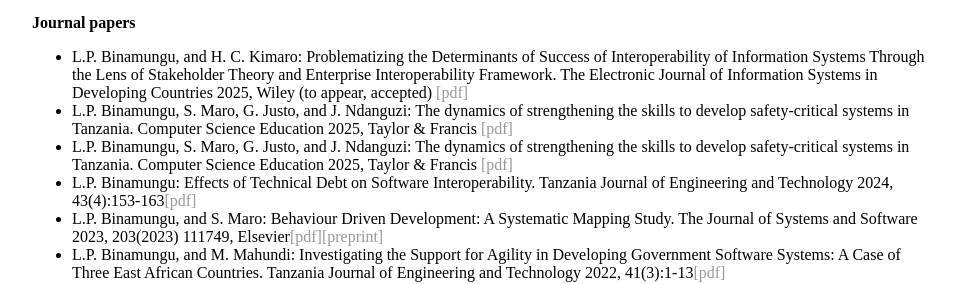
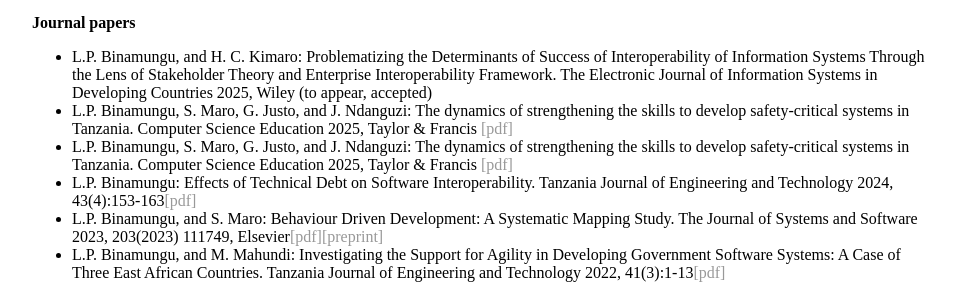
Before and after one commit to lepebina/lepebina.github.io, a Jekyll site: the page built from publications.html, in a window 1280 px wide. Shown: the part 695-979 px from the top of the page, without its empty margins (160-1119 px from the left). Built offline with Jekyll 4.4.1, drawn with Linux system fonts in a browser that asks for light colours.

Commit message:
Update publications.html

```diff
--- a/publications.html
+++ b/publications.html
@@ -23,7 +23,7 @@ title: Leonard Peter Binamungu
 
 	<b> Journal papers</b>
 	<ul>
-	       <li>L.P. Binamungu, and H. C. Kimaro: Problematizing the Determinants of Success of Interoperability of Information Systems Through the Lens of Stakeholder Theory and Enterprise Interoperability Framework. The Electronic Journal of Information Systems in Developing Countries 2025, Wiley (to appear, accepted) <a href="https://www.tandfonline.com/doi/pdf/10.1080/08993408.2025.2492482?casa_token=cCUgHEM0XegAAAAA:cJEGMf1oX0bmEZn_n1qQU5ap27YcEllKsF-WgySlXSKayQqRCxzfzKZ3quiWntz7xFDWOZy5tVQFOX70_g">[pdf]</a></li>
+	       <li>L.P. Binamungu, and H. C. Kimaro: Problematizing the Determinants of Success of Interoperability of Information Systems Through the Lens of Stakeholder Theory and Enterprise Interoperability Framework. The Electronic Journal of Information Systems in Developing Countries 2025, Wiley (to appear, accepted)</li>
                <li>L.P. Binamungu, S. Maro, G. Justo, and J. Ndanguzi: The dynamics of strengthening the skills to develop safety-critical systems in Tanzania. Computer Science Education 2025, Taylor & Francis <a href="https://www.tandfonline.com/doi/pdf/10.1080/08993408.2025.2492482?casa_token=cCUgHEM0XegAAAAA:cJEGMf1oX0bmEZn_n1qQU5ap27YcEllKsF-WgySlXSKayQqRCxzfzKZ3quiWntz7xFDWOZy5tVQFOX70_g">[pdf]</a></li>
 		<li>L.P. Binamungu, S. Maro, G. Justo, and J. Ndanguzi: The dynamics of strengthening the skills to develop safety-critical systems in Tanzania. Computer Science Education 2025, Taylor & Francis <a href="https://www.tandfonline.com/doi/pdf/10.1080/08993408.2025.2492482?casa_token=cCUgHEM0XegAAAAA:cJEGMf1oX0bmEZn_n1qQU5ap27YcEllKsF-WgySlXSKayQqRCxzfzKZ3quiWntz7xFDWOZy5tVQFOX70_g">[pdf]</a></li>
 		<li>L.P. Binamungu: Effects of Technical Debt on Software Interoperability. Tanzania Journal of Engineering and Technology 2024, 43(4):153-163<a href="https://tjet.udsm.ac.tz/index.php/tjet/article/view/1147/817">[pdf]</a></li>
```
